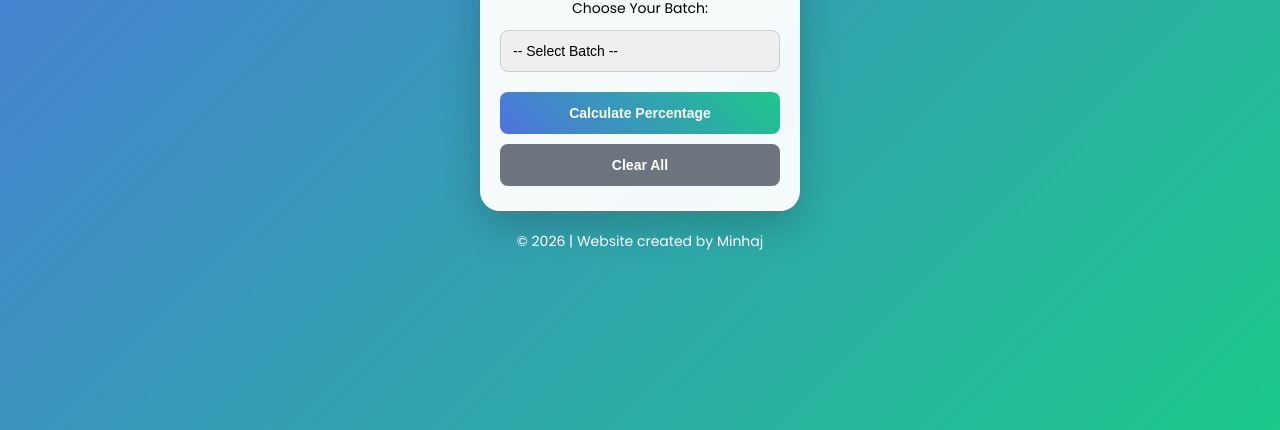
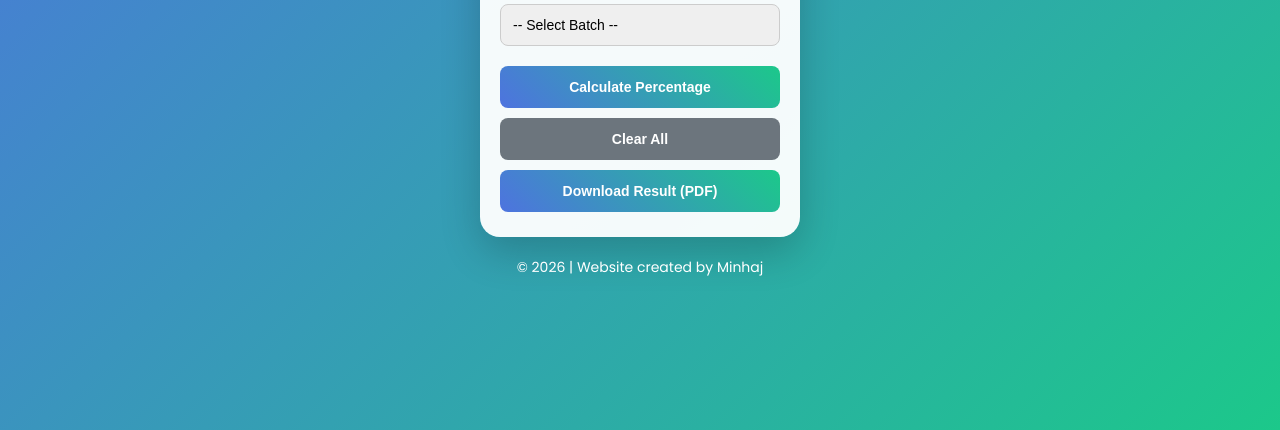
Before and after one commit to minhajdoc7x-oss/kerala-plus-two-percentage-calculator, a plain HTML site: page index.html in a window 1280 px wide. Shown: the part 370-800 px from the top of the page. Drawn offline with nearby package versions, Linux system fonts and the light colour scheme.

Commit message:
Update index.html

```diff
--- a/index.html
+++ b/index.html
@@ -40,7 +40,9 @@
         <button class="bubbly-button clear-btn" onclick="clearAll()">
             Clear All
         </button>
-
+<button class="bubbly-button download-btn" onclick="downloadResult()">
+    Download Result (PDF)
+</button>
         <!-- Result -->
         <div id="result" class="result-box"></div>
     </div>
```
